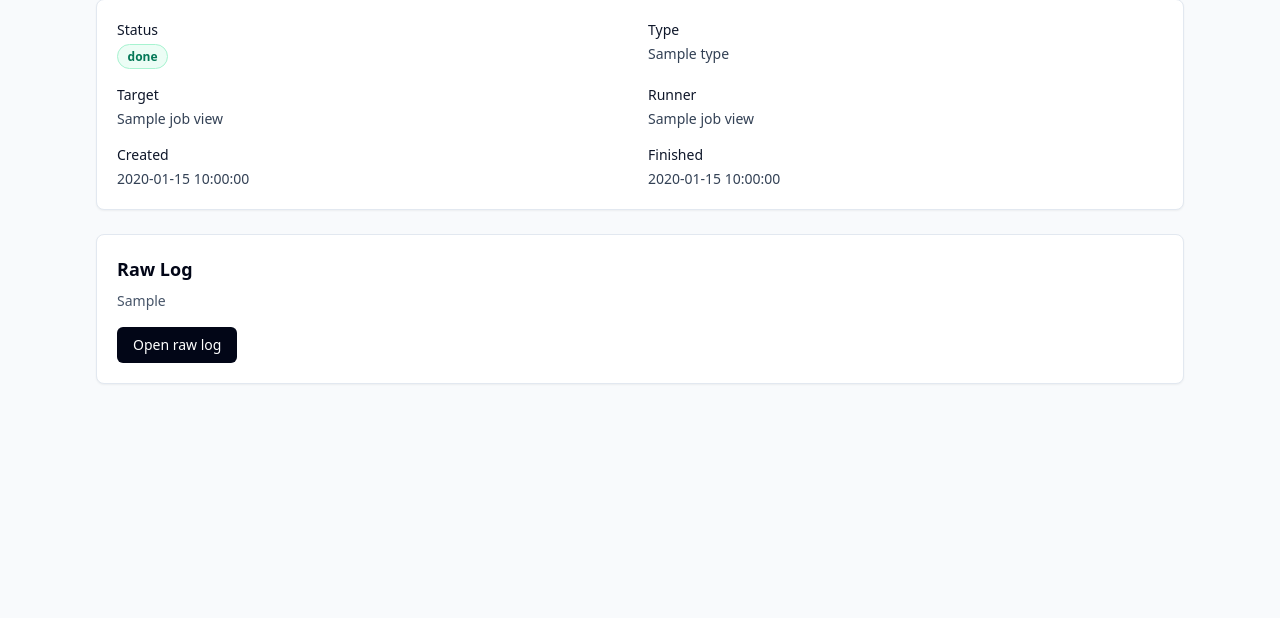
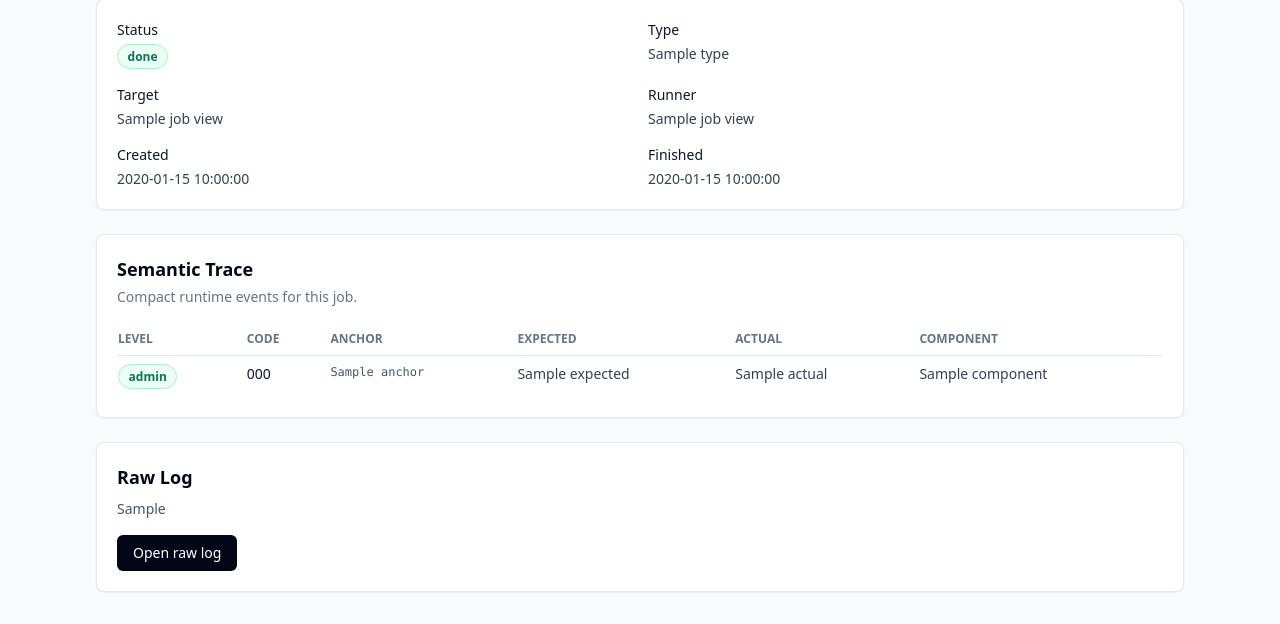
Before and after one commit to applerom/harness-observatory, a Python web app: template src/observatory/web/templates/jobs/detail.html in a window 1280 px wide. Shown: the part 182-806 px from the top of the page. Before the commit the page ends 567 px from the top, so only its background shows below. Run offline with Jinja, Linux system fonts and the light colour scheme; the template is opened without the code that fills it: most values are stand-ins (such as "Sample title", 1, 10 or a date in 2020); some libraries are stand-ins or nearby versions.

Commit message:
feat(v0.2c): show job semantic trace

```diff
--- a/src/observatory/web/templates/jobs/detail.html
+++ b/src/observatory/web/templates/jobs/detail.html
@@ -8,6 +8,7 @@ WHY_REF: docs/why-graph.xml#UC-JOB-DASHBOARD
 SCOPE: status fields; raw-log link; error surface
 INVARIANTS:
 - Raw log is evidence of runner behavior, not a verified Insight.
+- Semantic runtime events are rendered separately from raw runner output.
 :END_MODULE_CONTRACT
 -->
 {% extends "_base.html" %}
@@ -43,6 +44,43 @@ INVARIANTS:
     {% endif %}
 
     <section class="rounded-lg border border-slate-200 bg-white p-5 shadow-sm">
+      <div class="flex flex-col gap-1">
+        <h2 class="text-lg font-semibold tracking-normal text-slate-950">Semantic Trace</h2>
+        <p class="text-sm text-slate-500">Compact runtime events for this job.</p>
+      </div>
+      {% if semantic_events %}
+        <div class="mt-4 overflow-x-auto">
+          <table class="min-w-full divide-y divide-slate-200 text-left text-sm">
+            <thead class="text-xs font-semibold uppercase tracking-normal text-slate-500">
+              <tr>
+                <th class="py-2 pr-4">Level</th>
+                <th class="py-2 pr-4">Code</th>
+                <th class="py-2 pr-4">Anchor</th>
+                <th class="py-2 pr-4">Expected</th>
+                <th class="py-2 pr-4">Actual</th>
+                <th class="py-2 pr-4">Component</th>
+              </tr>
+            </thead>
+            <tbody class="divide-y divide-slate-100 text-slate-700">
+              {% for event in semantic_events %}
+                <tr>
+                  <td class="py-2 pr-4 align-top"><span class="status-badge">{{ event.level or "unknown" }}</span></td>
+                  <td class="py-2 pr-4 align-top font-medium text-slate-900">{{ event.code or "unknown" }}</td>
+                  <td class="py-2 pr-4 align-top font-mono text-xs text-slate-600">{{ event.anchor or "unknown" }}</td>
+                  <td class="py-2 pr-4 align-top">{{ event.expected or "not recorded" }}</td>
+                  <td class="py-2 pr-4 align-top">{{ event.actual or "not recorded" }}</td>
+                  <td class="py-2 pr-4 align-top">{{ event.component or "not recorded" }}</td>
+                </tr>
+              {% endfor %}
+            </tbody>
+          </table>
+        </div>
+      {% else %}
+        <p class="mt-4 text-sm text-slate-500">No semantic events recorded for this job yet.</p>
+      {% endif %}
+    </section>
+
+    <section class="rounded-lg border border-slate-200 bg-white p-5 shadow-sm">
       <h2 class="text-lg font-semibold tracking-normal text-slate-950">Raw Log</h2>
       {% if job.stdout_log_path %}
         <p class="mt-2 text-sm text-slate-600">{{ job.stdout_log_path }}</p>
```
Also changed, not shown: WORKLOG.md (+4 -2 lines), docs/PRD.md (+2 -1 lines), docs/why-graph.xml (+6 -3 lines), src/observatory/web/routes/jobs.py (+58 -1 lines), tests/web/test_readonly_routes.py (+87 -1 lines).
